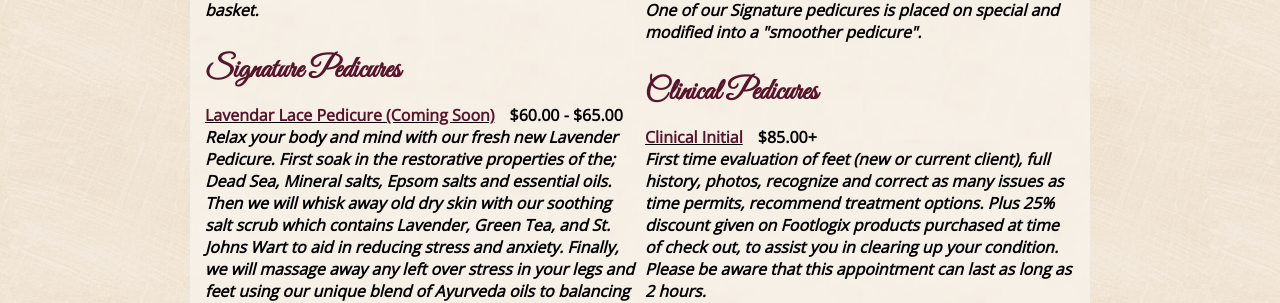
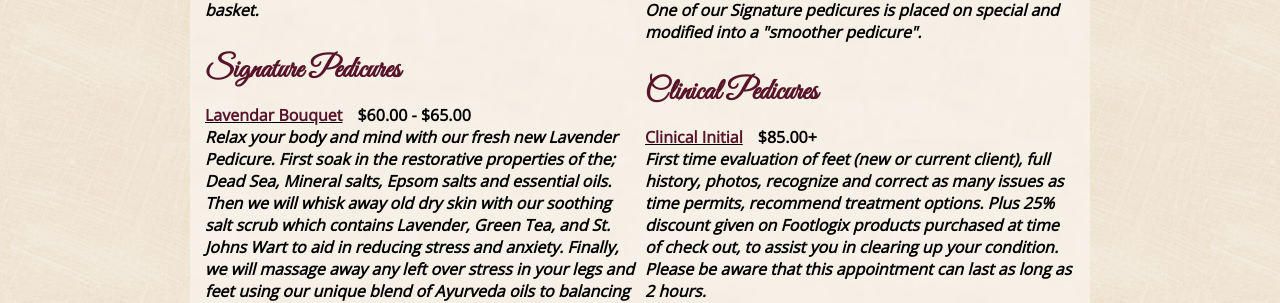
Before and after one commit to susanspedispa/susanspedispa.github.io, a Jekyll site: the page built from menu/pedicures.html, in a window 1280 px wide. Shown: the part 458-761 px from the top of the page. Built offline with Jekyll 4.4.1, drawn with Linux system fonts in a browser that asks for light colours.

Commit message:
Update pedicures.yml

```diff
--- a/_data/pedicures.yml
+++ b/_data/pedicures.yml
@@ -13,7 +13,7 @@ menu:
             Enduldge in the lovely and inviting scent of a floral spring basket.
     - name: Signature Pedicures
       treatments:
-        - name: Lavendar Lace Pedicure (Coming Soon)
+        - name: Lavendar Bouquet
           price: $60.00 - $65.00
           description: >
            Relax your body and mind with our fresh new Lavender Pedicure. First soak in the restorative properties of the;
```
